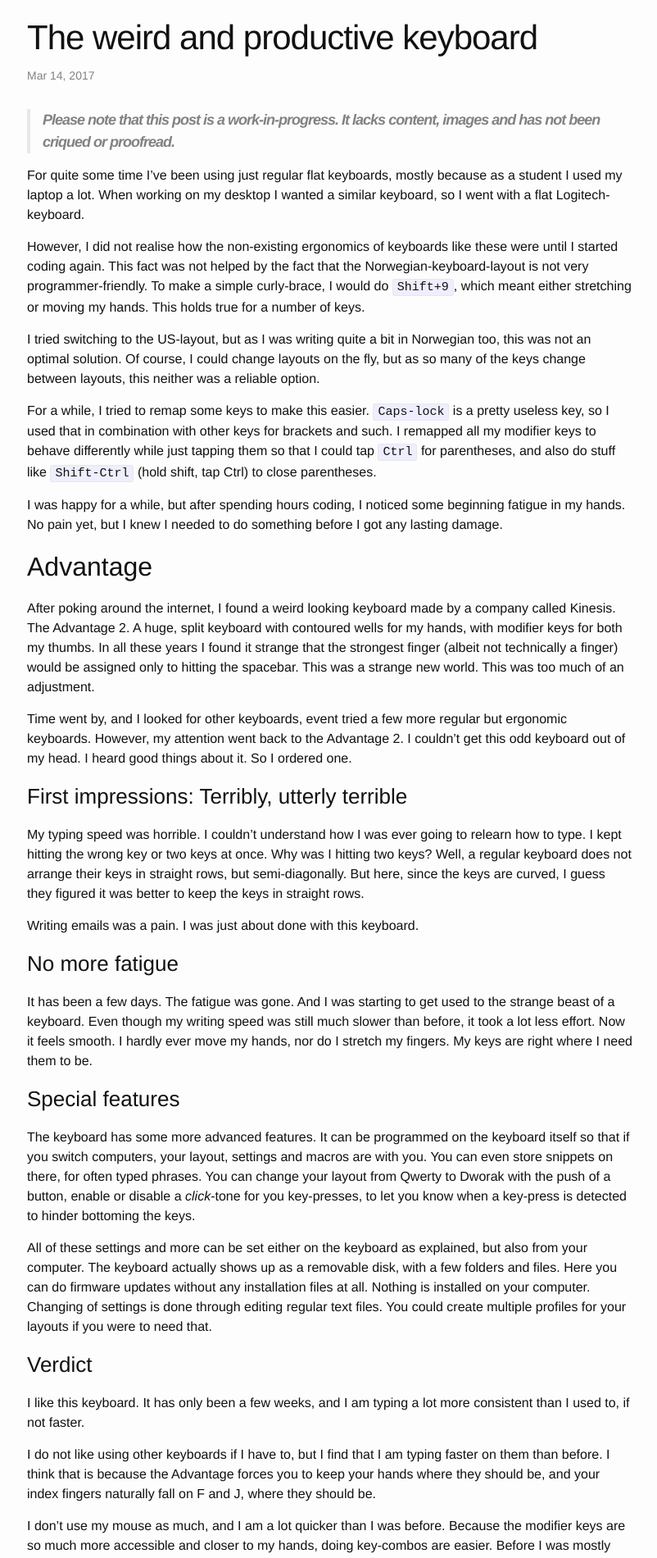
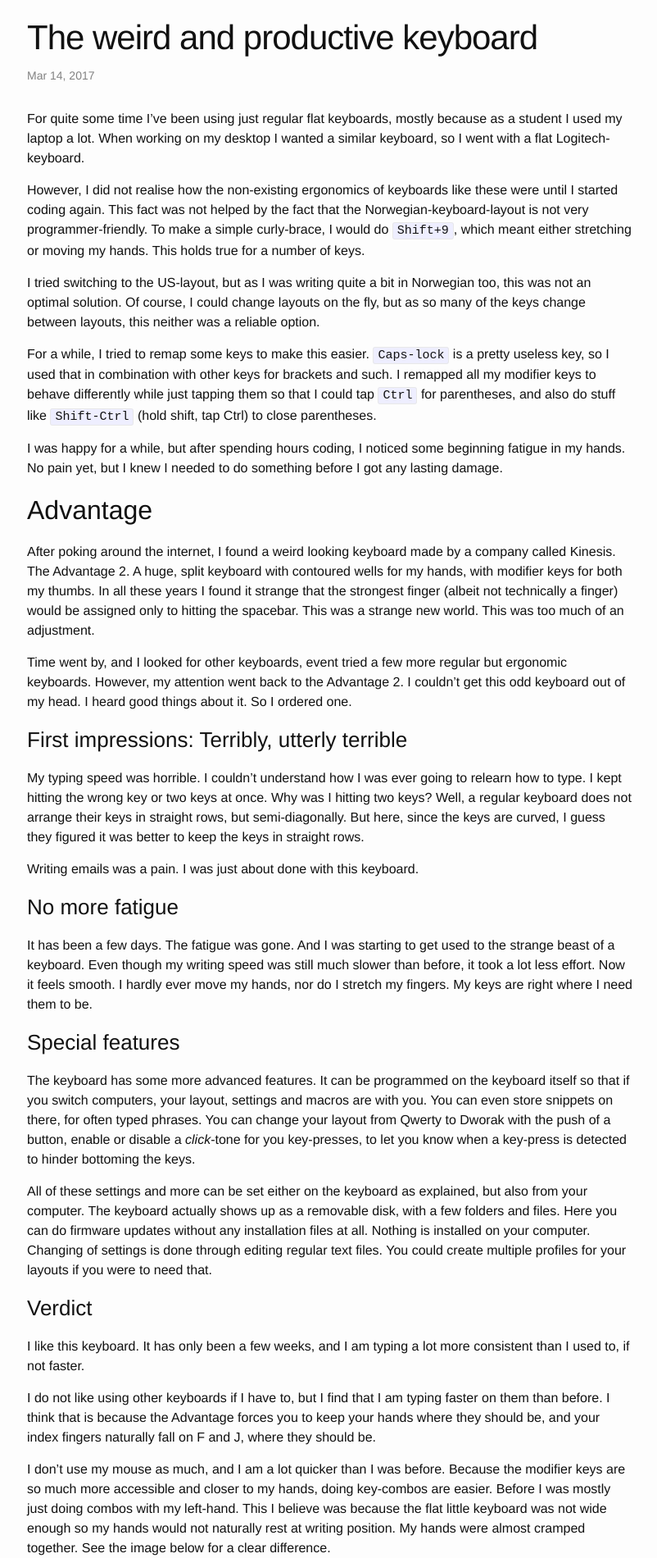
Before and after one commit to runar-rkmedia/runar_web_source, a Jekyll site: the page built from _posts/2017-03-14-Advantage.md, in a window 1280 px wide. Shown: the part 330-2230 px from the top of the page at 82% size, without its empty margins (237-1039 px from the left). Built offline with Jekyll 4.4.1, drawn with Linux system fonts in a browser that asks for light colours.

Commit message:
Edit to posts

```diff
--- a/_posts/2017-03-14-Advantage.md
+++ b/_posts/2017-03-14-Advantage.md
@@ -4,10 +4,9 @@ title:  "The weird and productive keyboard"
 date:   2017-03-14 22:47:20 +0100
 categories: hardware
 tags: hardware keyboard productivity tips
+image: "images/advantage2.jpg"
+image_description: "Kinesis Advantage"
 ---
-
-> **Please note that this post is a work-in-progress. It lacks content, images and has not been criqued or proofread.**
-
 
 For quite some time I've been using just regular flat keyboards, mostly because as a student I used my laptop a lot. When working on my desktop I wanted a similar keyboard, so I went with a flat Logitech-keyboard.
 
--- a/_sass/myChanges.scss
+++ b/_sass/myChanges.scss
@@ -23,6 +23,17 @@ td {
 
 .center {
   text-align: center;
+}
+
+.float-right {
+  float: right;
+  padding-top: 10px;
+  padding-bottom: 10px;
+  padding-left: 20px;
+  max-width: 300px;
+  @include media-query($on-palm) {
+    float: none;
+  }
 }
 
 .logo {
@@ -51,3 +62,9 @@ td {
 .trigger .current-page-link {
   color: #a7bce7;
 }
+.front-page-post-image {
+  max-height: 300px;
+}
+.post-link {
+  position: relative;
+}
```
Also changed, not shown: _layouts/home.html (+7 -2 lines), _posts/2017-03-16-Key-modifications.md (+33 -14 lines).
